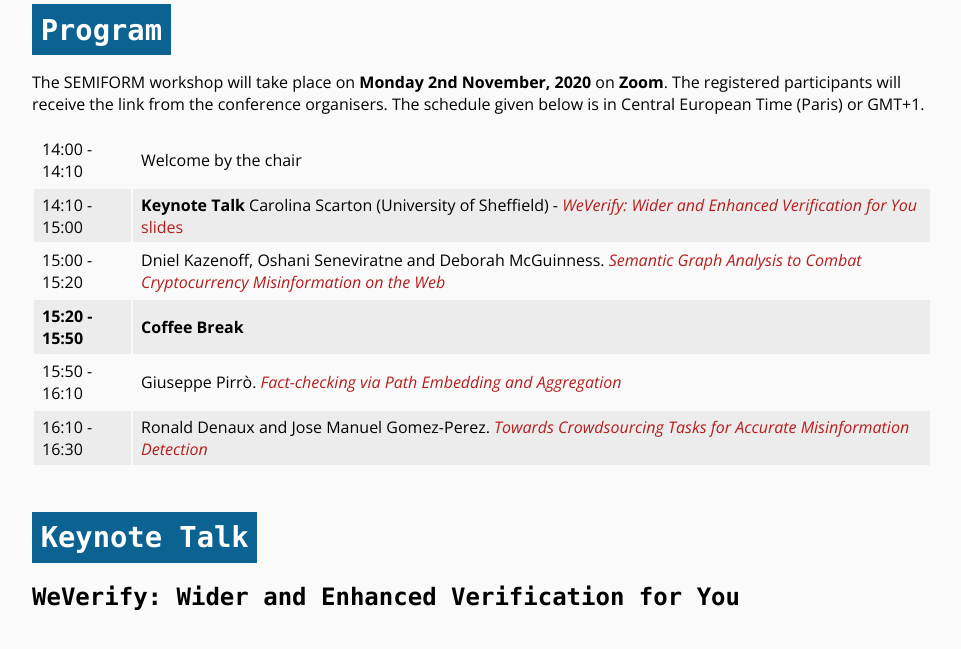
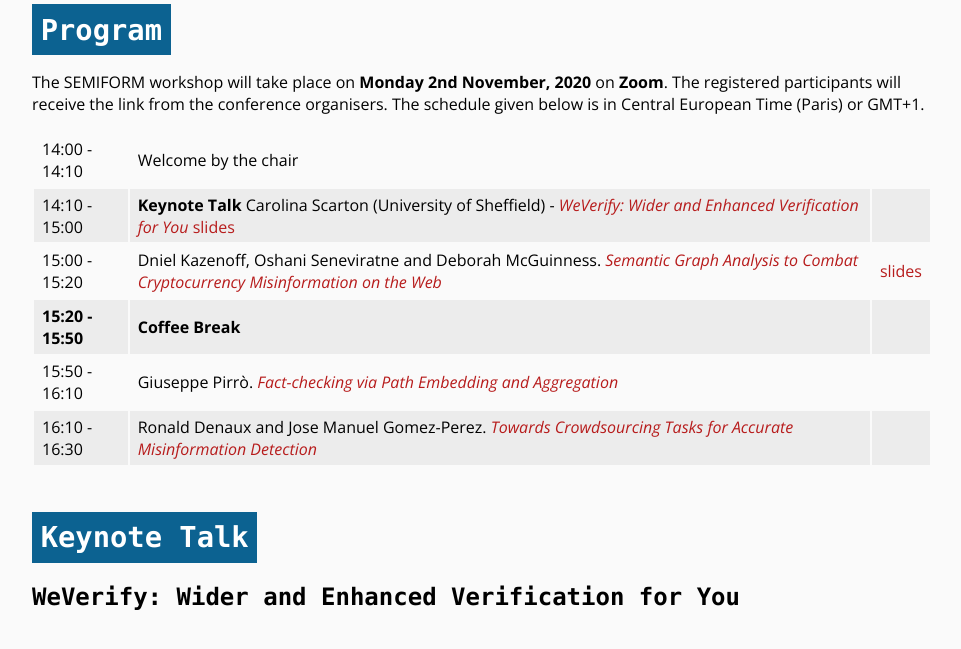
Before and after one commit to D2KLab/semiform2020, a Jekyll site: the page built from docs/program.md, in a window 1280 px wide and 900 px high, scrolled down 425 px, cut to the strip 0-651 px from the top of the window. Shown: the whole strip, without its empty margins (158-1119 px from the left). Built offline with Jekyll 4.4.1, drawn with Linux system fonts in a browser that asks for light colours.

Commit message:
Add link to Dan Kazenoff slides in the program

```diff
--- a/docs/program.md
+++ b/docs/program.md
@@ -12,7 +12,7 @@ The SEMIFORM workshop will take place on **Monday 2nd November, 2020** on **Zoom
 
 | 14:00 - 14:10	| Welcome by the chair |
 | 14:10 - 15:00	| **Keynote Talk** Carolina Scarton (University of Sheffield) - *WeVerify: Wider and Enhanced Verification for You* [slides](slides/Carol Scarton-Keynote-WeVerify.pdf)|
-| 15:00 - 15:20	| Dniel Kazenoff, Oshani Seneviratne and Deborah McGuinness. *[Semantic Graph Analysis to Combat Cryptocurrency Misinformation on the Web](https://drive.google.com/file/d/1q6i1wxqHLpdNMWX1XzibVquvDpc6XubR/view?usp=sharing)* |
+| 15:00 - 15:20	| Dniel Kazenoff, Oshani Seneviratne and Deborah McGuinness. *[Semantic Graph Analysis to Combat Cryptocurrency Misinformation on the Web](https://drive.google.com/file/d/1q6i1wxqHLpdNMWX1XzibVquvDpc6XubR/view?usp=sharing)* | [slides](https://rpi.app.box.com/v/SEMIFORM2020-IBPA)
 | **15:20 - 15:50**	| **Coffee Break** |
 | 15:50 - 16:10	| Giuseppe Pirrò. *[Fact-checking via Path Embedding and Aggregation](https://drive.google.com/file/d/1LHPOeYUsU4aV2qcFQ1NaylIQQ1boBIVf/view?usp=sharing)* |
 | 16:10 - 16:30	| Ronald Denaux and Jose Manuel Gomez-Perez. *[Towards Crowdsourcing Tasks for Accurate Misinformation Detection](https://drive.google.com/file/d/17CV3sO3w7I4kyNm7S2Fr54Flrepl7nhU/view?usp=sharing)* |
```
